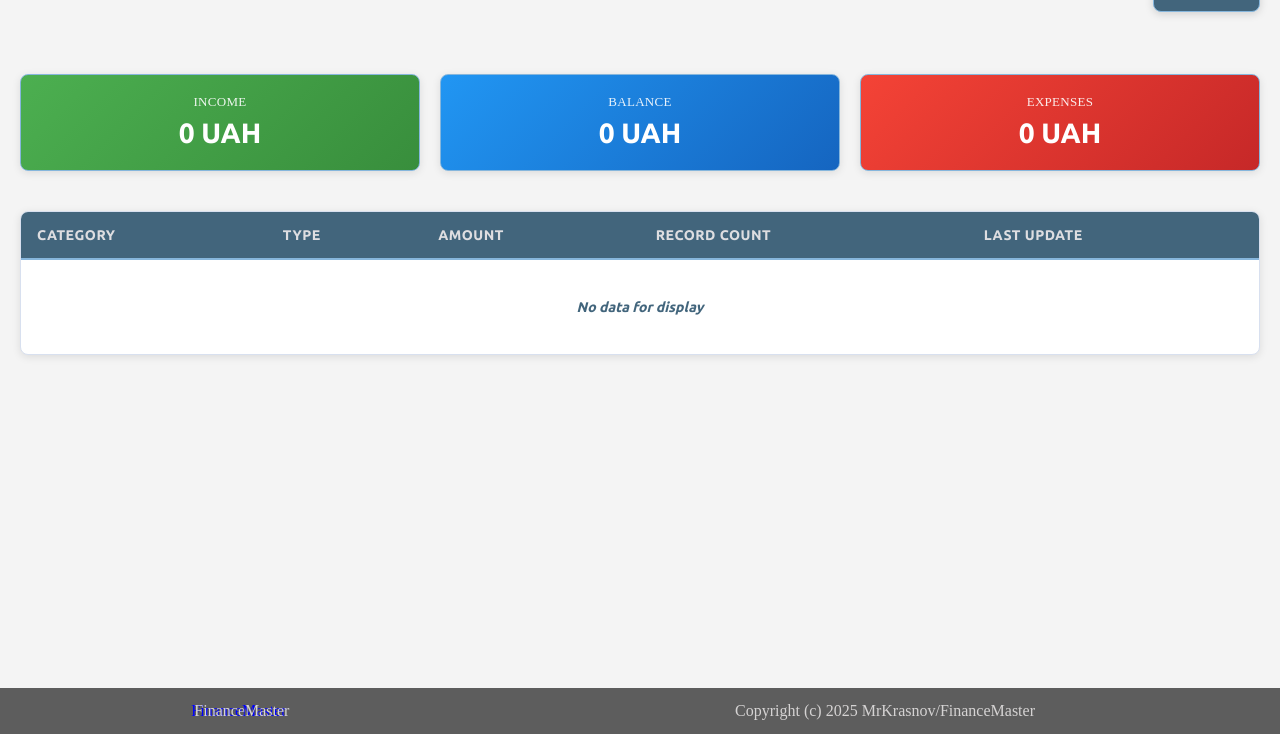
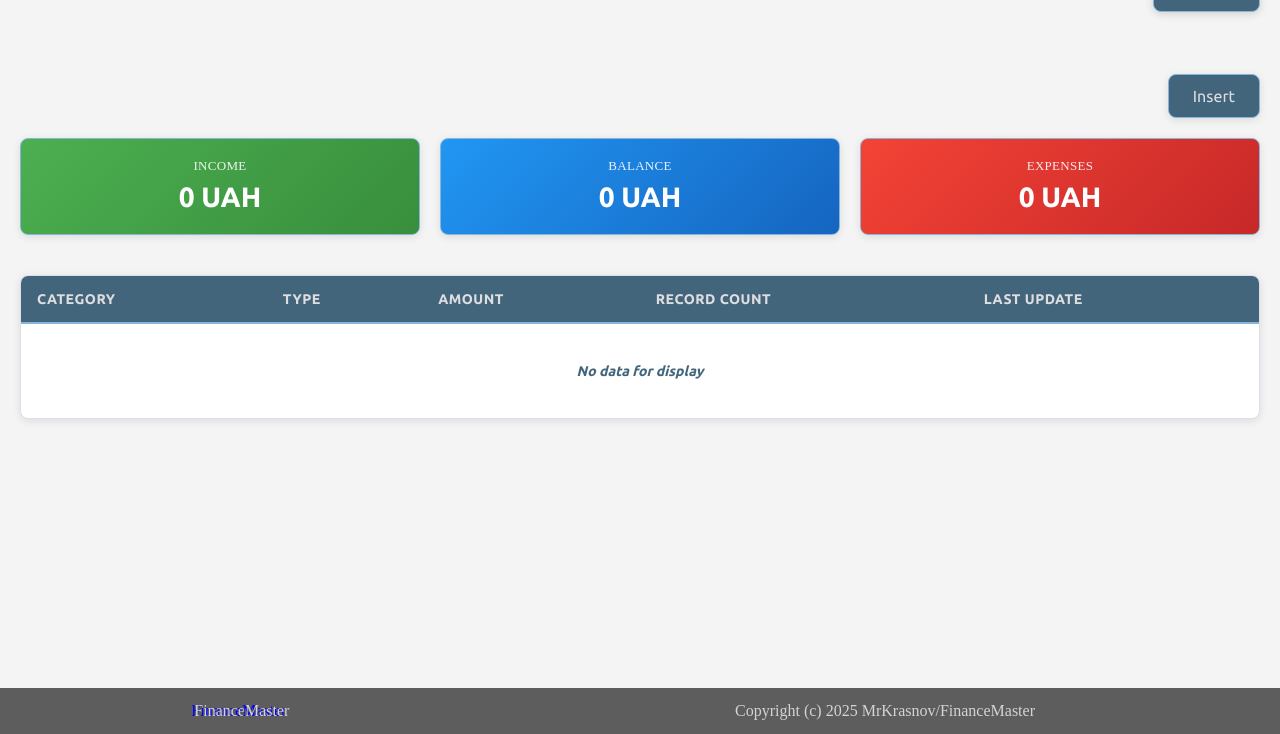
Before and after one commit to MrKrasnov/FinanceMaster, a PHP site: template app/views/pages/dashboard.php in a window 1280 px wide. Shown: the part 66-800 px from the top of the page. Run offline with PHP 8.4, Linux system fonts and the light colour scheme; the template is opened without the code that fills it, so the values that code supplies are empty; some libraries are stand-ins or nearby versions; some web fonts are replaced.

Commit message:
added insert button

```diff
--- a/app/views/pages/dashboard.php
+++ b/app/views/pages/dashboard.php
@@ -24,6 +24,10 @@ use App\Dto\User;
         <div class="dashboard-header">
             <h1 class="dashboard-title"><?= htmlspecialchars($dashboard->getTitle()) ?></h1>
             <p class="dashboard-description"><?= htmlspecialchars($dashboard->getDescription()) ?></p>
+        </div>
+
+        <div class="insert-button-container">
+            <button class="insert-btn">Insert</button>
         </div>
 
         <div class="financial-summary">
--- a/public/css/dashboard/dashboard.css
+++ b/public/css/dashboard/dashboard.css
@@ -21,6 +21,36 @@
     font-family: var(--regular-font-family);
     font-size: 18px;
     color: var(--main-text-color);
+}
+
+.insert-button-container {
+    display: flex;
+    justify-content: flex-end;
+    margin-bottom: 20px;
+}
+
+.insert-btn {
+    background: #42657c;
+    border: 1px solid #86b6dc;
+    border-radius: 8px;
+    padding: 12px 24px;
+    color: var(--button-text-color);
+    font-family: var(--regular-font-family);
+    font-size: 16px;
+    cursor: pointer;
+    transition: background-color 0.2s ease, transform 0.2s ease, box-shadow 0.2s ease;
+    box-shadow: 0 2px 8px rgba(0, 0, 0, 0.1);
+}
+
+.insert-btn:hover {
+    background: #4a7289;
+    transform: translateY(-2px);
+    box-shadow: 0 4px 12px rgba(0, 0, 0, 0.15);
+}
+
+.insert-btn:active {
+    transform: translateY(0);
+    box-shadow: 0 2px 8px rgba(0, 0, 0, 0.1);
 }
 
 /* User Panel Styles */
```
